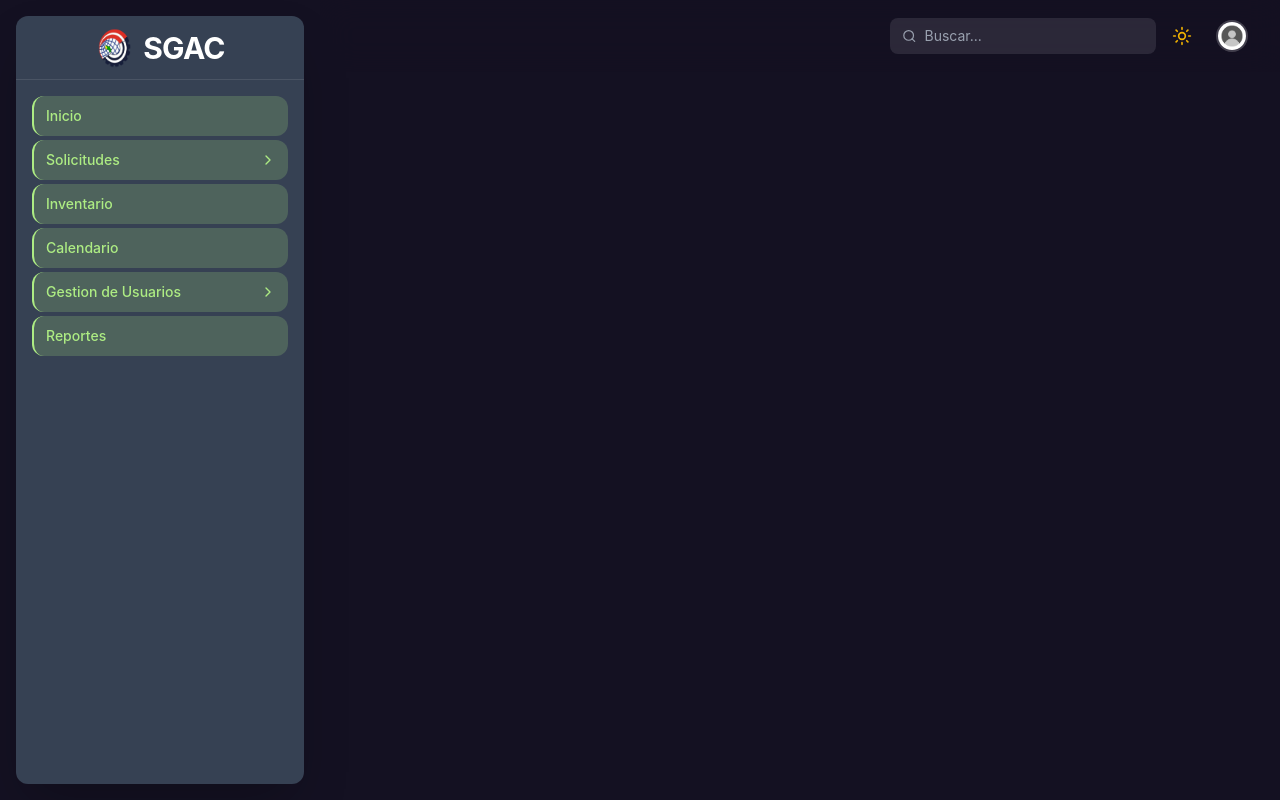
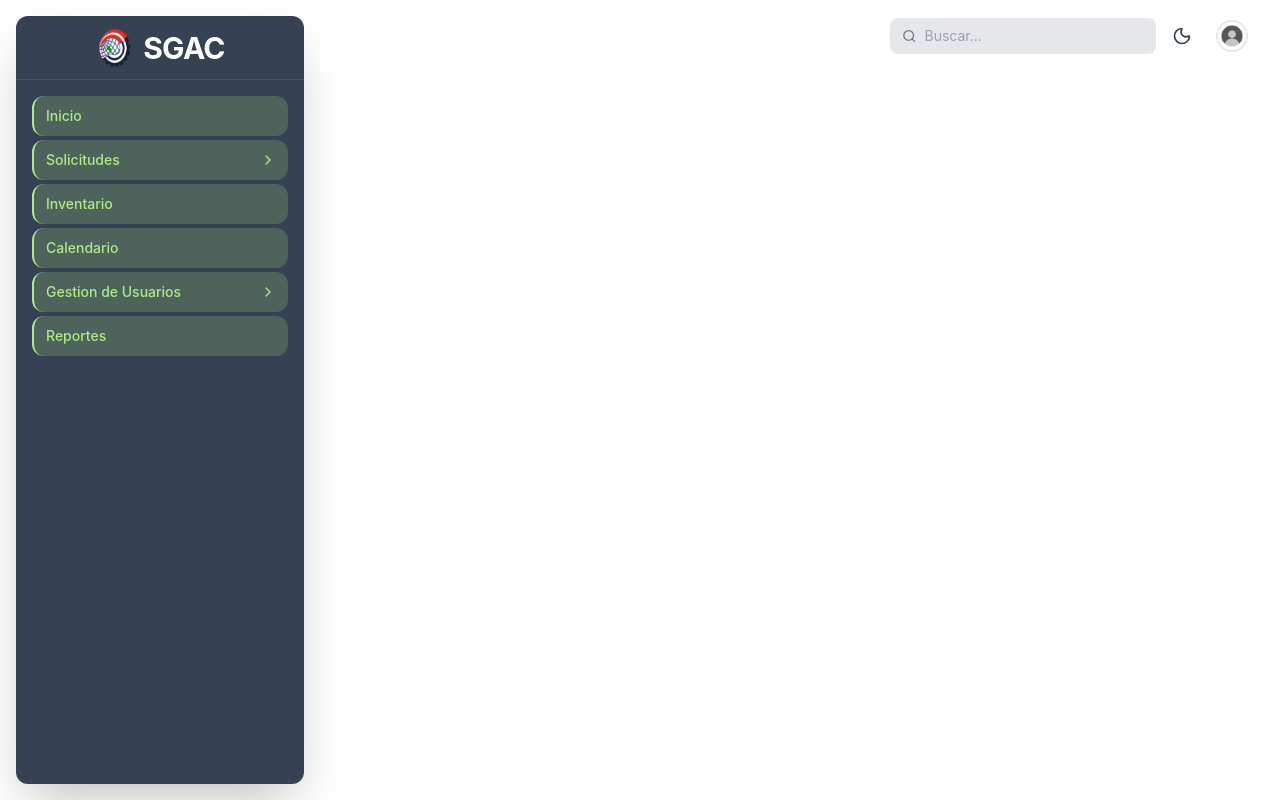
Before and after one commit to paulapgarciazzz/GAC-CTP-Corralillo, a React (Vite) app in the folder frontend/GAC-Frontend/: page / in a window 1280 px wide. Built offline with nearby package versions, Linux system fonts and the light colour scheme.

Commit message:
fix: arreglos en la optimizacion del renderizado en el dashboard

```diff
--- a/frontend/GAC-Frontend/src/modulos/dashboard/pages/Dashboard.jsx
+++ b/frontend/GAC-Frontend/src/modulos/dashboard/pages/Dashboard.jsx
@@ -4,35 +4,31 @@ import { useState } from 'react'
 import { useEffect } from 'react';
 
 const Dashboard =()=>{
-    const [isDark,setIsdark]= useState (true);
-    const [isSidebarOpen, setIsSidebarOpen] = useState(() => window.innerWidth < 1024);
+    const [isDark,setIsDark]= useState (()=>{
+        const savedTheme = localStorage.getItem('theme');
+            if (savedTheme) {
+        return savedTheme === 'dark';
+    }
+    return window.matchMedia('(prefers-color-scheme:dark)').matches;
+    });
+    const [isSidebarOpen, setIsSidebarOpen] = useState(() => window.innerWidth >= 1024);
     const [isMobile, setIsMobile] = useState(window.innerWidth < 1024);
 
     useEffect(() => {
         const handleResize = () =>{
-            const mobile = window.innerWidth >= 1024;
-            setIsMobile(window.innerWidth < 1024);
-            if(mobile){
-                setIsSidebarOpen(false);
-            }else{
-                setIsSidebarOpen(true);
-            }
-        };
+            const mobile = window.innerWidth < 1024;
+            setIsMobile(mobile);
+
+            setIsSidebarOpen(prev => {
+                const newState = !mobile;
+            return prev !== newState ? newState : prev;
+        });
+    };
         window.addEventListener('resize', handleResize);
 
         return () => window.removeEventListener('resize', handleResize);
     },[]);
 
-    useEffect(() => {
-        const savedTheme = localStorage.getItem('theme');
-        const systemPrefersDark = window.matchMedia('(prefers-color-sheme:dark)').matches;
-        if(savedTheme){
-            setIsdark(savedTheme === 'dark');
-        }else if(systemPrefersDark){
-            setIsdark(true);
-        }
-
-    },[]);
 
     useEffect(() => {
         const html = document.documentElement;
@@ -45,7 +41,7 @@ const Dashboard =()=>{
         }
     },[isDark]);
     const toggleTheme = () => {
-        setIsdark(!isDark);
+        setIsDark(!isDark);
     };
     const toggleDrawer = () =>{
         if (isMobile){
--- a/frontend/GAC-Frontend/src/modulos/landing/components/Navbar.jsx
+++ b/frontend/GAC-Frontend/src/modulos/landing/components/Navbar.jsx
@@ -1,4 +1,3 @@
-import logo from '../../../assets/logo.png'
 import escudo from '../../../assets/escudo.png'
 
 const Navbar = () => {
```
